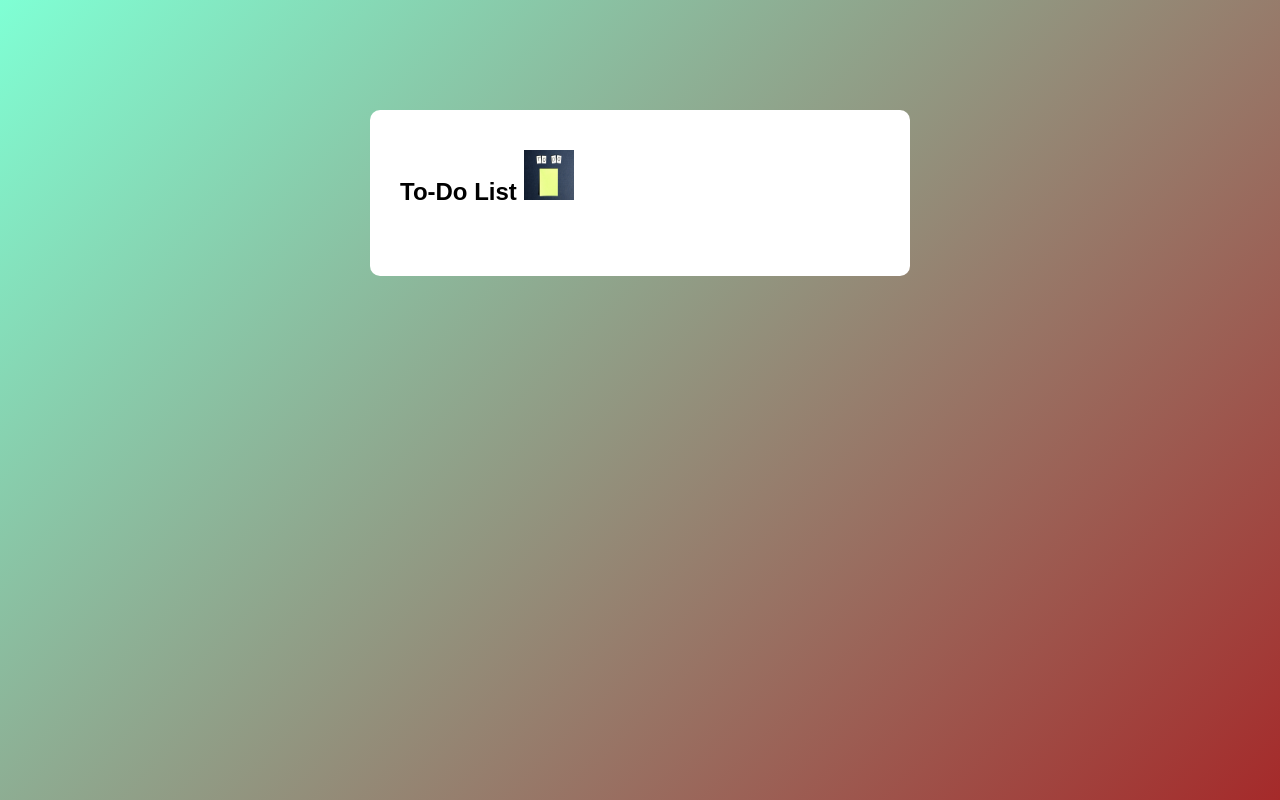
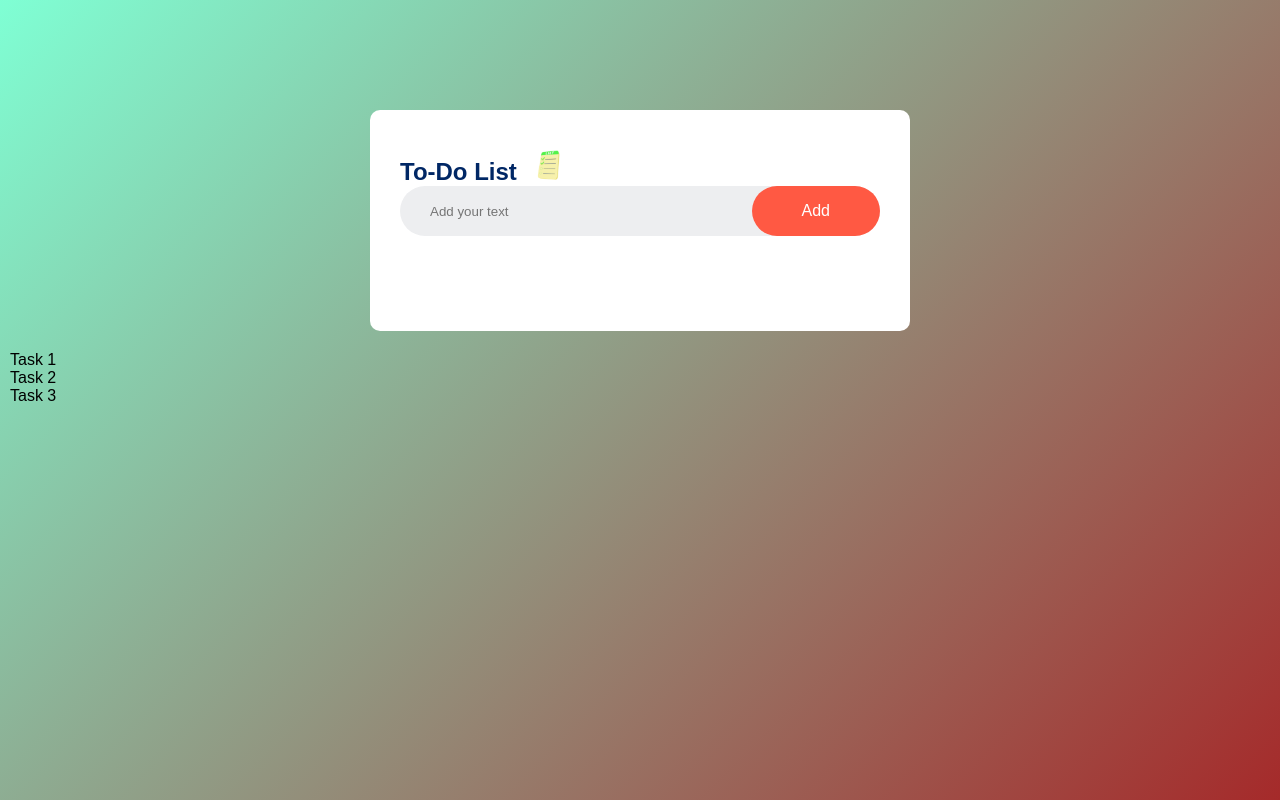
Before and after one commit to ovesh0982/javascript_projects, a plain HTML site: page todo-list/index.html in a window 1280 px wide. Drawn offline with Linux system fonts and the light colour scheme.

Commit message:
second commit

```diff
--- a/todo-list/index.html
+++ b/todo-list/index.html
@@ -11,14 +11,18 @@
       <div class="todo-app">
         <h2>
           To-Do List
-          <img
-            src="./pexels-breakingpic-3299.jpg"
-            alt=""
-            height="50px"
-            width="50px"
-          />
+          <img src="./pngwing.com.png" alt="" height="50px" />
+          <div class="row">
+            <input type="text" id="input-box" placeholder="Add your text" />
+            <button>Add</button>
+          </div>
         </h2>
       </div>
+      <ul id="list-container">
+        <li>Task 1</li>
+        <li>Task 2</li>
+        <li>Task 3</li>
+      </ul>
     </div>
   </body>
 </html>
--- a/todo-list/style.css
+++ b/todo-list/style.css
@@ -20,3 +20,46 @@
   padding: 40px 30px 70px;
   border-radius: 10px;
 }
+
+.todo-app h2 {
+  color: #002765;
+  /* display: flex; */
+  align-items: center;
+  margin-bottom: 20px
+}
+
+.todo-app h2 img {
+  height: 30px;
+  width: 30px;
+  margin-left: 10px;
+}
+
+.row {
+  display: flex;
+  align-items: center;
+  justify-content: space-between;
+  background-color: #edeef0;
+  border-radius: 30px;
+  padding-left: 20px;
+  margin-bottom: 25px;
+  /* margin-top: 10px; */
+}
+
+input {
+  flex: 1;
+  border: none;
+  outline: none;
+  background: transparent;
+  padding: 10px;
+}
+
+button {
+  border: none;
+  outline: none;
+  padding: 16px 50px;
+  background: #ff5943;
+  color: #fff;
+  font-size: 16px;
+  cursor: pointer;
+  border-radius: 40px;
+}
```
Also changed, not shown: todo-list/pngwing.com.png (added).
